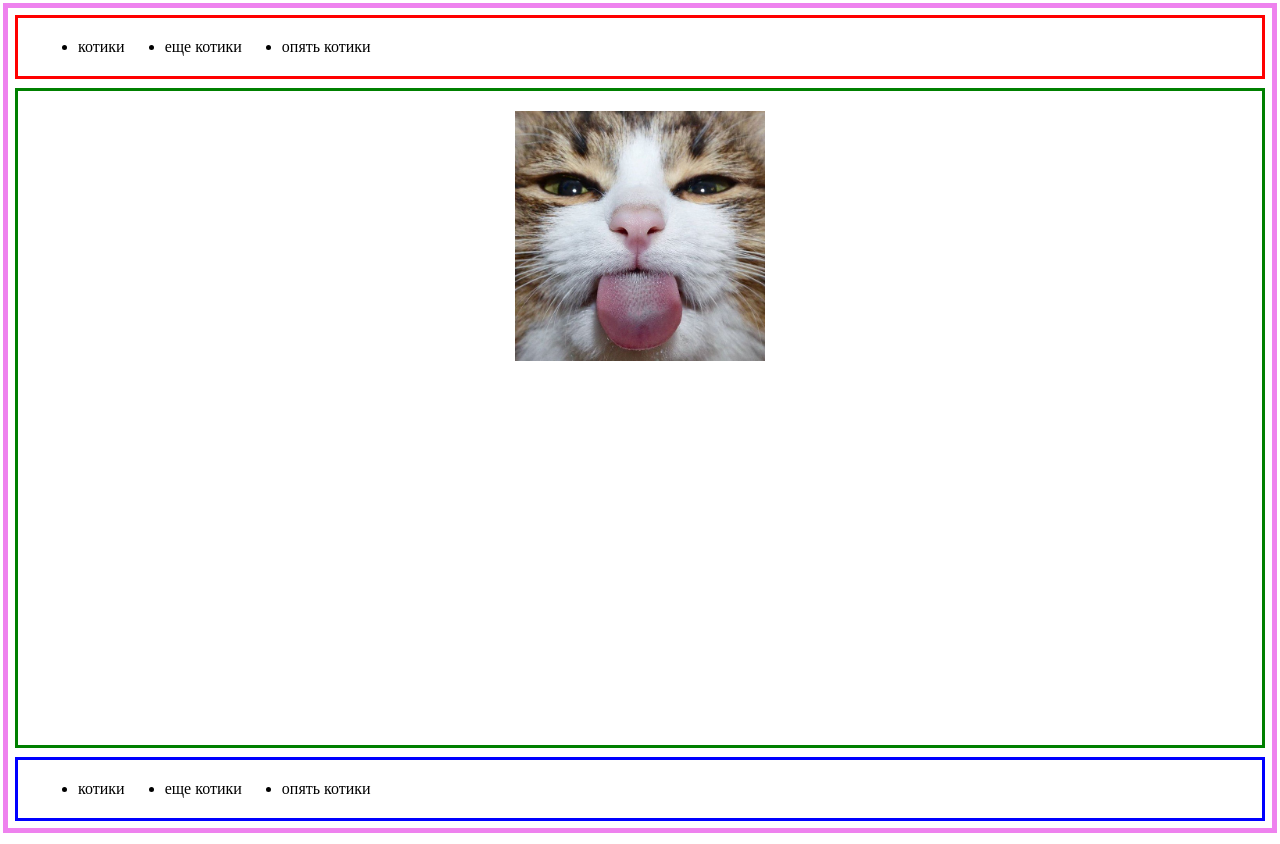
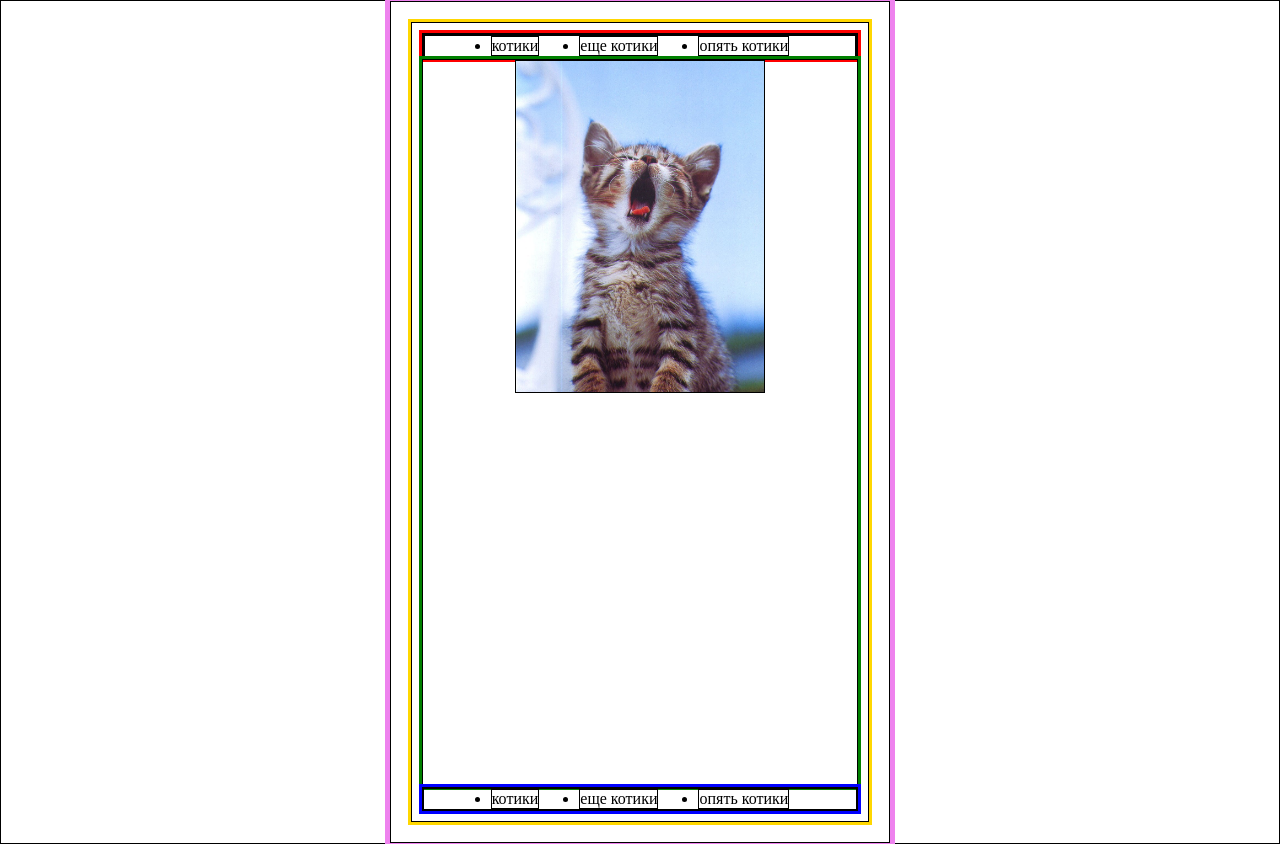
Before and after one commit to ToryaToria/stiky-footer, a plain HTML site: page index.html in a window 1280 px wide. Drawn offline with Linux system fonts and the light colour scheme.

Commit message:
эксперименты с отступами

```diff
--- a/index.html
+++ b/index.html
@@ -20,7 +20,7 @@
 			</nav>
 		</header>
 		<main class="my-main">
-			<img src="./fae15a9e6efeb9d34ae71c56c36f03f7.jpg" alt="" width="250" height="250">
+			<img src="./1666902934_55-celes-club-p-smeshnie-kotiki-kartinki-vkontakte-58.jpg" alt="" width="250">
 		</main>
 		<footer class="my-footer">
 			<ul class="nav-list">
--- a/style.css
+++ b/style.css
@@ -1,14 +1,21 @@
 html {
-	outline: 5px solid blueviolet;
+	outline: 15px solid blueviolet;
 	/* height: 100%; */
 	/* height: 100vh; */
 }
 
-/* * {
+* {
+border: 1px solid black;
+/* padding: 10px;
+margin: 10px; */
+}
+
+* {
 	box-sizing: border-box;
-} */
+}
 
 body {
+	width: 500px;
 	/* margin: 5px; */
 	outline: 5px solid violet;
 	/* padding: 5px; */
@@ -16,13 +23,17 @@ body {
 	/* height: 100%; */
 	/* height: 100vh; */
 
-
+	margin: 0 auto;
 }
 
 .container {
 	outline: 3px solid gold;
+	margin: 20px;
 	padding: 10px;
-	min-height: 100vh;
+
+
+	/* min-height: 100vh; */
+	height: 100vh;
 
 display: flex;
 flex-direction: column;
@@ -31,7 +42,7 @@ flex-direction: column;
 }
 
 .my-header {
-	padding: 10px;
+	/* margin: 10px; */
 	outline: 3px solid red;
 
 }
@@ -39,13 +50,14 @@ flex-direction: column;
 .nav-list {
 	display: flex;
 	gap: 40px;
-	margin: 10px;
+	/* margin: 10px; */
+	margin: 0;
+	padding: 0;
+	justify-content: center;
 }
 
 .my-main {
-	padding: 20px;
-	margin: 15px 0;
-
+	/* margin: 20px 0;   */
 	outline: 3px solid green;
 	text-align: center;
 
@@ -54,7 +66,7 @@ flex-direction: column;
 }
 
 .my-footer {
-	padding: 10px;
+	/* margin: 10px; */
 
 	outline: 3px solid blue;
 }
```
Also changed, not shown: 1666902934_55-celes-club-p-smeshnie-kotiki-kartinki-vkontakte-58.jpg (added).
